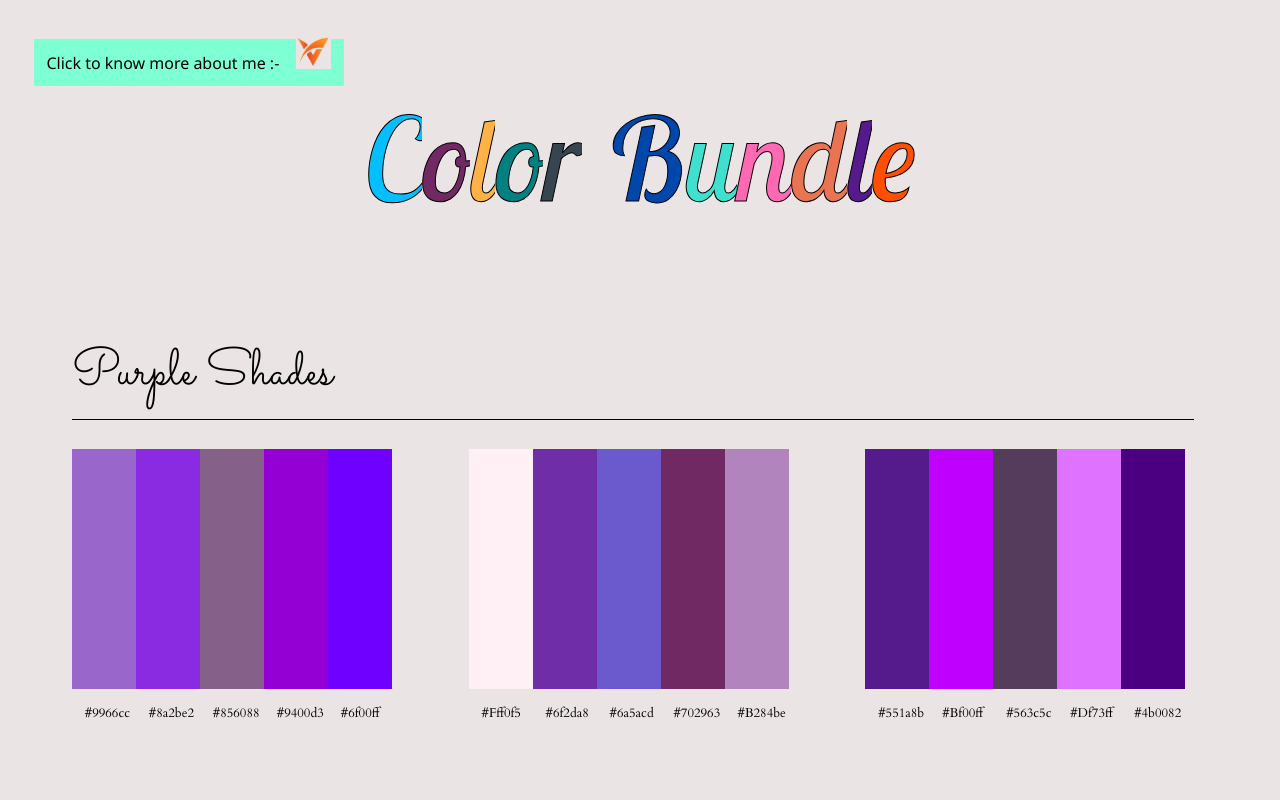
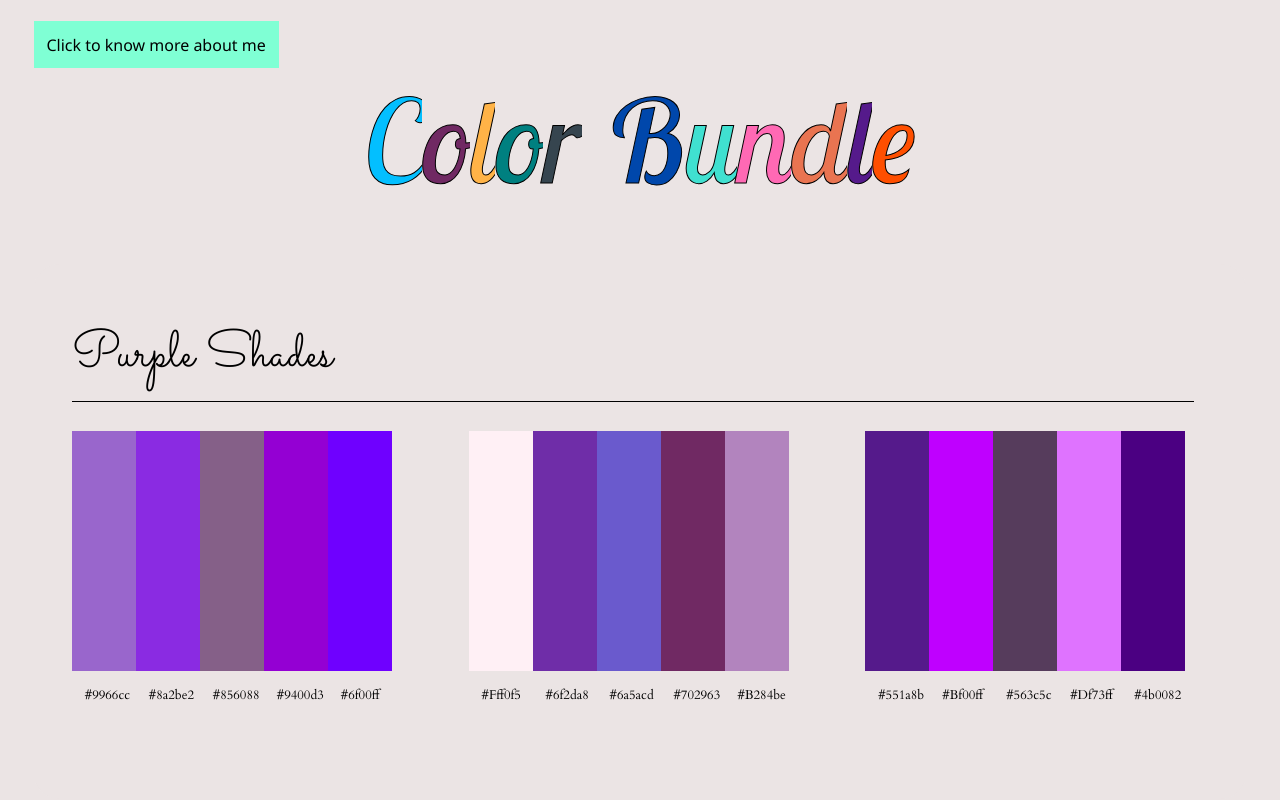
Before and after one commit to Vasundhara-Tiwari/ColorBundle, a React (Create React App) app: page / in a window 1280 px wide. Shown: the top 800 px of the page. Built offline with nearby package versions, Linux system fonts and the light colour scheme.

Commit message:
updating header

```diff
--- a/src/Components/Header.js
+++ b/src/Components/Header.js
@@ -6,8 +6,7 @@ const Header = () => {
   return (
     <div className="upper-header">
       <a href="http://vasundhara-tiwari.herokuapp.com">
-        Click to know more about me :- &nbsp;&nbsp;&nbsp;
-        <img src={img} height="35vw" width="35vw" />
+        Click to know more about me
       </a>
     </div>
   );
```
